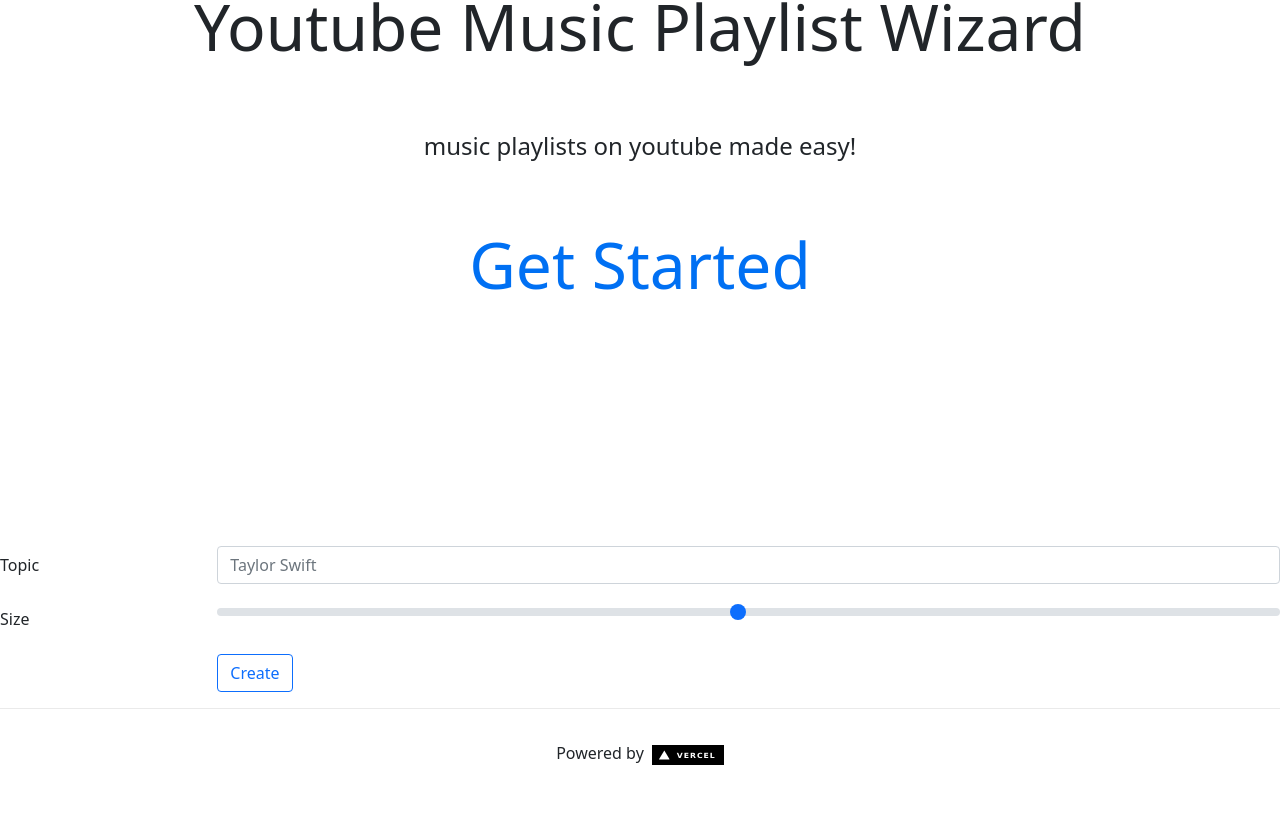
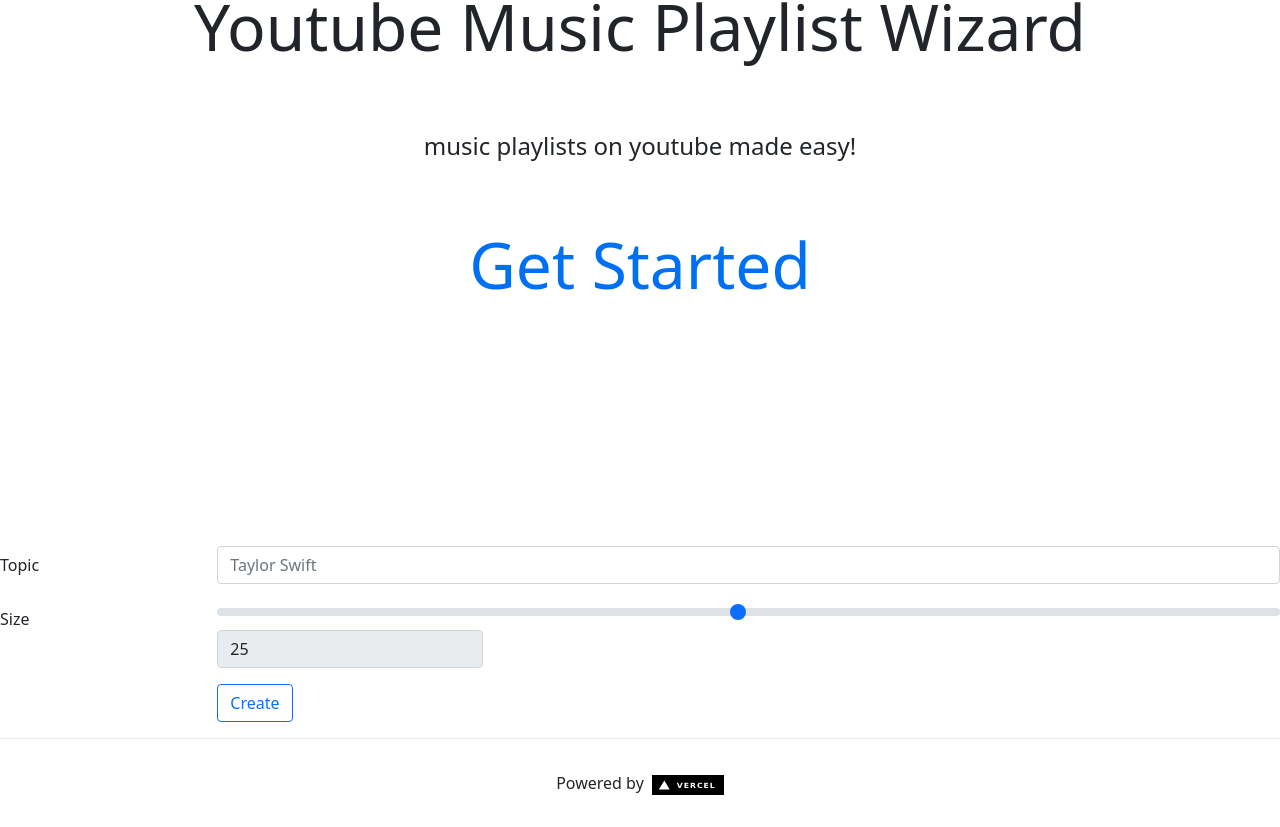
Before and after one commit to P0u4a/Playlist-Generator, a Next.js app: page / in a window 1280 px wide. Shown: the part 310-1137 px from the top of the page. Before the commit the page ends 1107 px from the top, so only its background shows below. Built offline with nearby package versions, Linux system fonts and the light colour scheme; no server answers.

Commit message:
Replace tooltip with value field

```diff
--- a/components/range-slider.js
+++ b/components/range-slider.js
@@ -1,24 +1,36 @@
-import Tooltip from 'react-bootstrap/Tooltip';
-import OverlayTrigger from 'react-bootstrap/OverlayTrigger';
+// import Tooltip from 'react-bootstrap/Tooltip';
+// import OverlayTrigger from 'react-bootstrap/OverlayTrigger';
 import Form from 'react-bootstrap/Form';
+import Col from 'react-bootstrap/Col';
 import { useState } from 'react';
 
 export default function Slider() {
   // Keep track of Range slider value
   const [value, setValue] = useState(25);
-  // Render tooltip on Range slider
-  const renderTooltip = (props) => (
-    <Tooltip id='slider-tooltip' {...props}>
-      {value}
-    </Tooltip>
-  );
+  // // Render tooltip on Range slider
+  // const renderTooltip = (props) => (
+  //   <Tooltip id='slider-tooltip' {...props}>
+  //     {value}
+  //   </Tooltip>
+  // );
 
   return (
-    <OverlayTrigger delay={{ hide: 800 }} placement='bottom' overlay={renderTooltip}>
+    <>
       <Form.Range
         value={value} onChange={change => setValue(change.target.value)}
         min={1} max={50}
       />
-    </OverlayTrigger>
+      <Col xs={3}>
+        <Form.Control disabled value={value} />
+      </Col>
+    </>
   );
 }
+
+
+{/* <OverlayTrigger delay={{ hide: 800 }} placement='bottom' overlay={renderTooltip}>
+<Form.Range
+  value={value} onChange={change => setValue(change.target.value)}
+  min={1} max={50}
+/>
+</OverlayTrigger> */}
```
